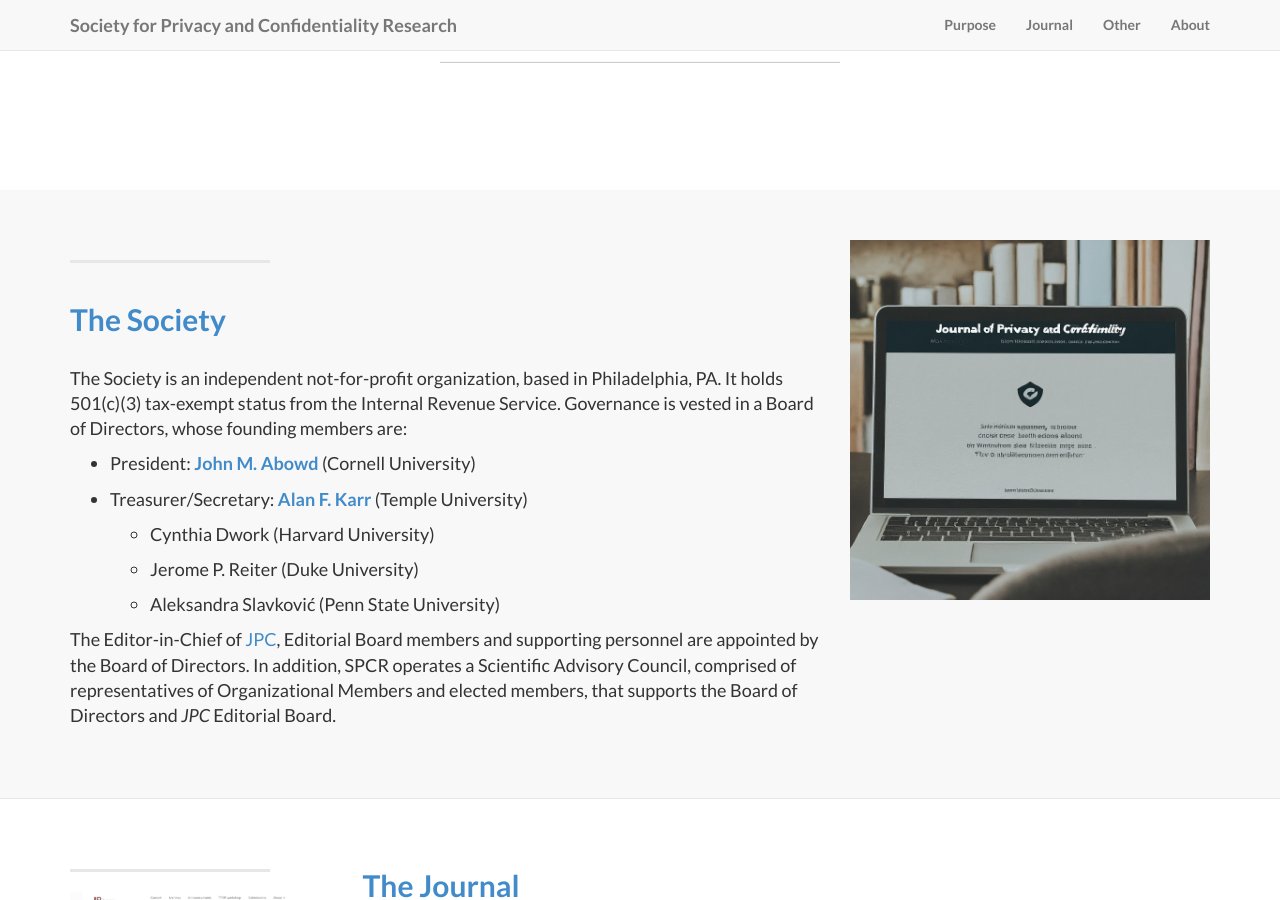
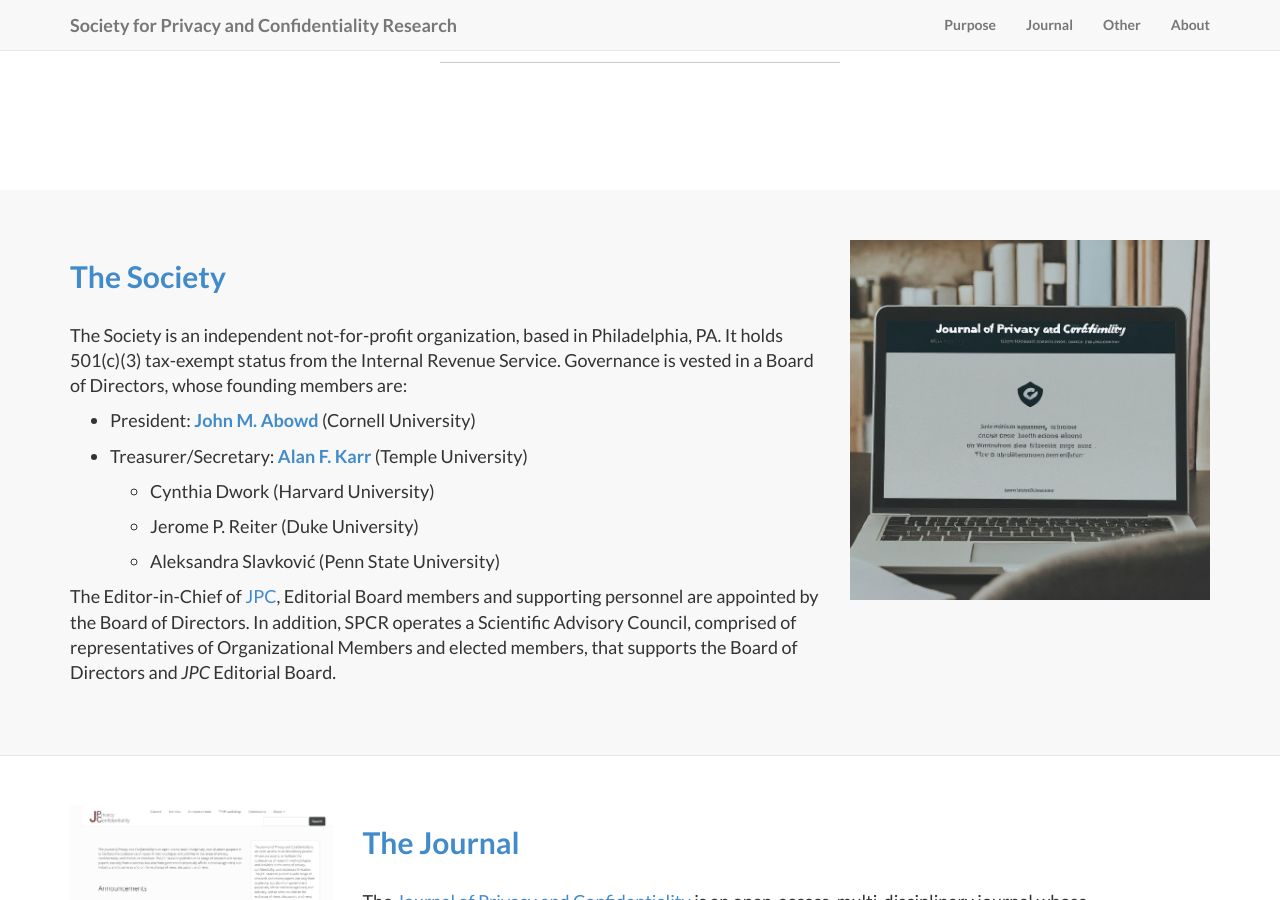
Before and after one commit to journalprivacyconfidentiality/socprivconfresearch.org, a Jekyll site: the page built from index.html, in a window 1280 px wide and 900 px high, scrolled down 491 px. Built offline with Jekyll 4.4.1, drawn with Linux system fonts in a browser that asks for light colours.

Commit message:
styling updates

```diff
--- a/_includes/page_content.html
+++ b/_includes/page_content.html
@@ -9,7 +9,6 @@
 
             <div class="row">
                 <div class="col-lg-8">
-                    <hr class="section-heading-spacer">
                     <div class="clearfix"></div>
                     <a id="{{ post.category }}" class="anchor-element" aria-label="Permalink: {{ post.title }}" >
                     <h2 class="section-heading">{{ post.title }}</h2></a>
@@ -33,7 +32,6 @@
 
             <div class="row">
                 <div class="col-lg-3">
-                    <hr class="section-heading-spacer">
                     <div class="clearfix"></div>
                     <img class="img-responsive" src="img/{{ post.img }}" alt="">
                   </div>
```
